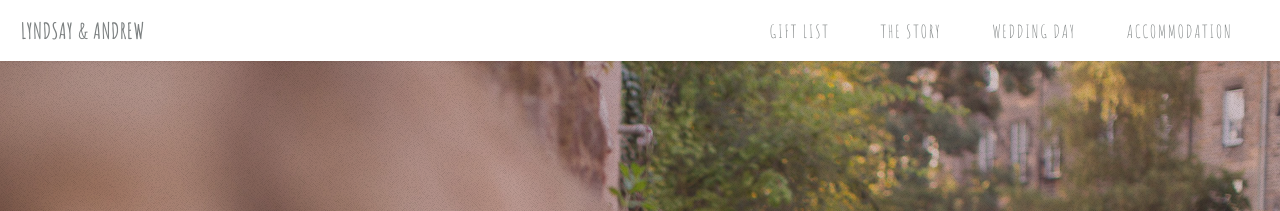
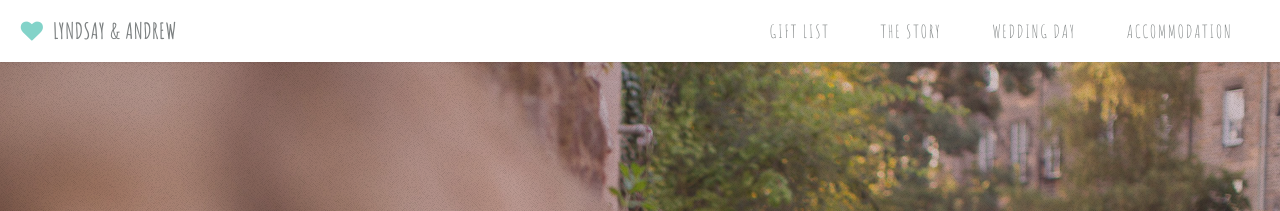
Before and after one commit to aliscott/young-wedding, a Jekyll site: the page built from index.html, in a window 1280 px wide. Shown: the top 211 px of the page. Built offline with Jekyll 4.4.1, drawn with Linux system fonts in a browser that asks for light colours.

Commit message:
Add a heart

```diff
--- a/_includes/header.html
+++ b/_includes/header.html
@@ -1,5 +1,5 @@
 <header id="header">
-				<h1 id="logo"><a href="/">Lyndsay &amp; Andrew</span></a></h1>
+				<h1 id="logo"><a href="#"><span class="icon fa-heart heart-logo"></span> Lyndsay &amp; Andrew</a></h1>
 				<nav id="nav">
 					<ul>
             <li><a href="#gift-list">Gift List</a></li>
--- a/css/style.css
+++ b/css/style.css
@@ -1382,3 +1382,8 @@
 .wedding-day-details {
 	margin-bottom: 2.4em;
 }
+
+.heart-logo {
+	color: #83d3c9;
+	margin-right: 5px;
+}
```
